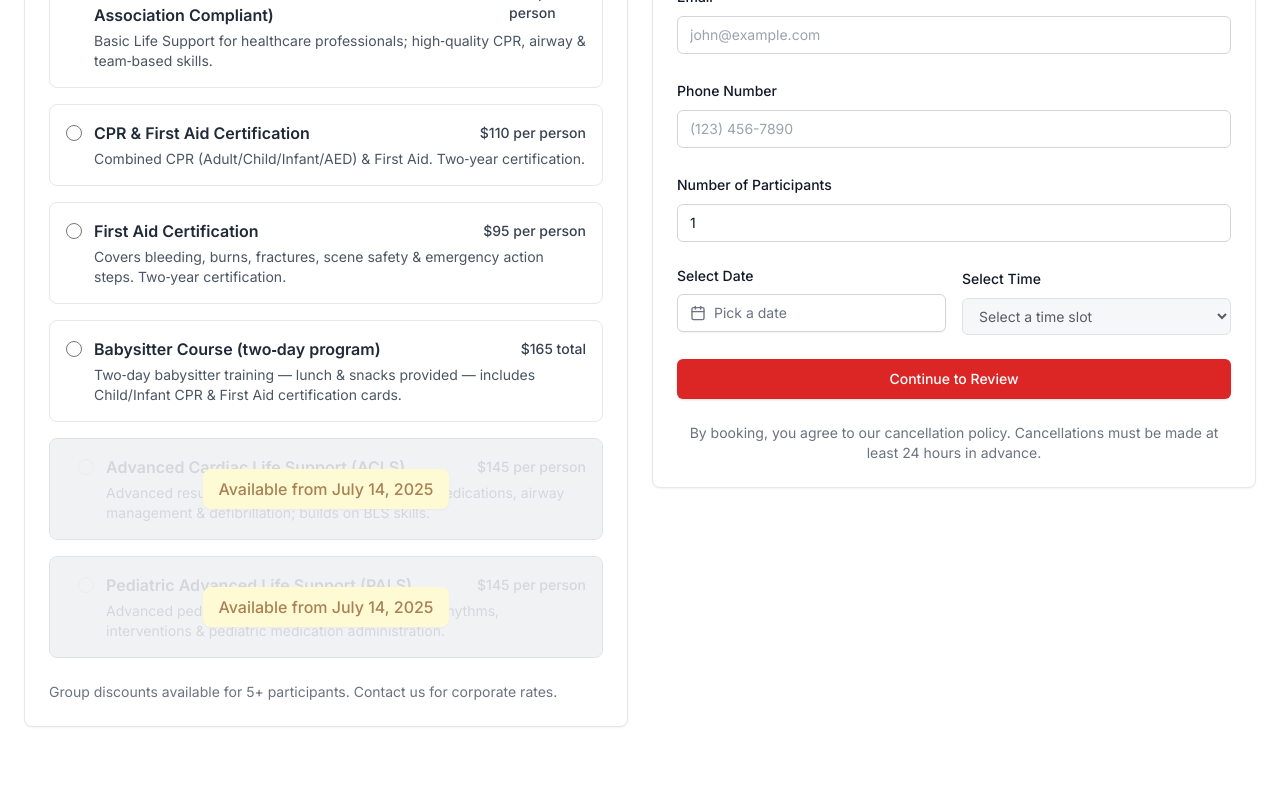
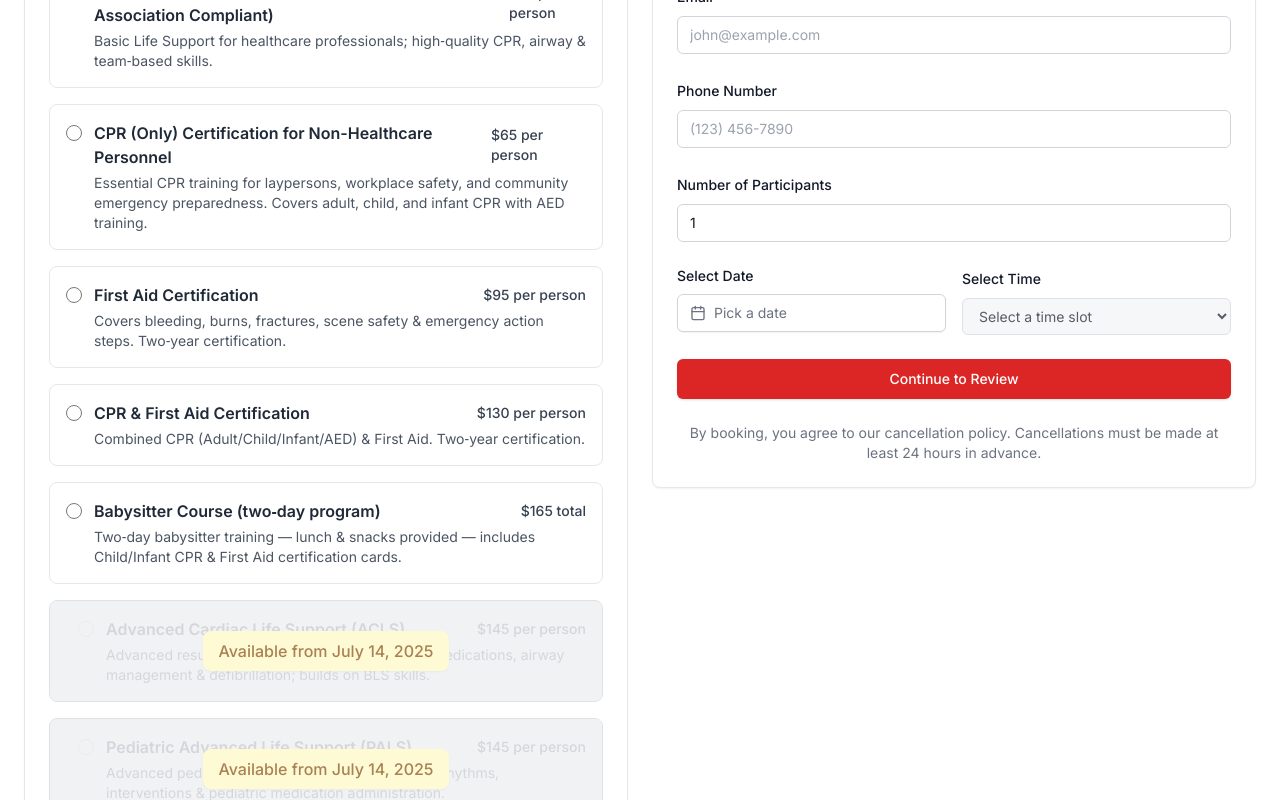
Before and after one commit to ysfpcm/cprr, a Next.js app: page /schedule in a window 1280 px wide. Shown: the part 800-1600 px from the top of the page. Built offline with nearby package versions, Linux system fonts and the light colour scheme.

Commit message:
Update service mappings to include "CPR Certification for Non-Healthcare Personnel" and adjust pricing for "First Aid Certification" and "BLS for Healthcare Providers". Enhance service details in the schedule and services pages, and add links in the site footer for better navigation.

```diff
--- a/app/api/bookings/route.ts
+++ b/app/api/bookings/route.ts
@@ -332,11 +332,12 @@ async function getSimplybookEventId(serviceName: string, companyLogin: string, t
     const serviceMap: Record<string, number> = {
       // Updated names and added ACLS/PALS
       "BLS for Healthcare Providers (American Heart Association Compliant)": 2,
+      "CPR (Only) Certification for Non-Healthcare Personnel": 9,
       "CPR & First Aid Certification": 3,
       "First Aid Certification": 4,
       "Babysitter Course (two‑day program)": 6,
       "Advanced Cardiac Life Support (ACLS)": 8, // Added ACLS
-      "Pediatric Advanced Life Support (PALS)": 9, // Added PALS
+      "Pediatric Advanced Life Support (PALS)": 10, // Added PALS
       "Test Payment (DELETE LATER)": 7,
     };
 
--- a/app/api/stripe/webhook/route.ts
+++ b/app/api/stripe/webhook/route.ts
@@ -48,6 +48,7 @@ function getSimplybookEventIdForService(serviceName: string): number {
   // Map service names to SimplyBookMe event IDs
   const serviceMap: Record<string, number> = {
     "BLS for Healthcare Providers": 2,
+    "CPR (Only) Certification for Non-Healthcare Personnel": 9,
     "CPR & First Aid Certification (AHA Guidelines)": 3,
     "First Aid Certification (AHA Guidelines)": 4,
     "Pediatric Training": 5,
--- a/app/booking-confirmation/page.tsx
+++ b/app/booking-confirmation/page.tsx
@@ -78,11 +78,12 @@ function BookingConfirmation() {
             // Map service names to SimplyBookMe event IDs
             const serviceMap: Record<string, number> = {
               "BLS for Healthcare Providers (American Heart Association Compliant)": 2,
+              "CPR (Only) Certification for Non-Healthcare Personnel": 9,
               "CPR & First Aid Certification": 3,
               "First Aid Certification": 4,
               "Babysitter Course (two‑day program)": 6,
               "Advanced Cardiac Life Support (ACLS)": 8,
-              "Pediatric Advanced Life Support (PALS)": 9,
+              "Pediatric Advanced Life Support (PALS)": 10,
               "Test Payment (DELETE LATER)": 7,
             };
 
--- a/app/dashboard/page.tsx
+++ b/app/dashboard/page.tsx
@@ -10,8 +10,22 @@ import { useRouter } from "next/navigation"
 // Define types for status filtering
 type FilterStatus = "all" | BookingStatus;
 
-// Available time slots for rescheduling
-const timeSlots: string[] = ["9:00 AM", "10:00 AM", "11:00 AM", "1:00 PM", "2:00 PM", "3:00 PM", "4:00 PM"]
+// Generate 24-hour time slots for rescheduling
+const generate24HourTimeSlots = () => {
+  const slots = []
+  for (let hour = 0; hour < 24; hour++) {
+    const time = new Date()
+    time.setHours(hour, 0, 0, 0)
+    slots.push(time.toLocaleTimeString('en-US', {
+      hour: 'numeric',
+      minute: '2-digit',
+      hour12: true
+    }))
+  }
+  return slots
+}
+
+const timeSlots: string[] = generate24HourTimeSlots()
 
 // Admin emails that are allowed to access the dashboard
 const ADMIN_EMAILS = ["marlx0879@gmail.com", "info@anytimecpr.com"]
--- a/app/schedule/page.tsx
+++ b/app/schedule/page.tsx
@@ -48,7 +48,22 @@ export default function SchedulePage() {
     time?: string;
   }>({})
 
-  const availableTimeSlots = ["9:00 AM", "10:00 AM", "11:00 AM", "1:00 PM", "2:00 PM", "3:00 PM", "4:00 PM"]
+  // Generate 24-hour time slots (every hour)
+  const generate24HourTimeSlots = () => {
+    const slots = []
+    for (let hour = 0; hour < 24; hour++) {
+      const time = new Date()
+      time.setHours(hour, 0, 0, 0)
+      slots.push(time.toLocaleTimeString('en-US', {
+        hour: 'numeric',
+        minute: '2-digit',
+        hour12: true
+      }))
+    }
+    return slots
+  }
+
+  const availableTimeSlots = generate24HourTimeSlots()
 
   const services: Service[] = [
     {
@@ -59,11 +74,11 @@ export default function SchedulePage() {
       simplybookId: 2
     },
     {
-      id: "cpr-first-aid",
-      name: "CPR & First Aid Certification",
-      price: "$110 per person",
-      description: "Combined CPR (Adult/Child/Infant/AED) & First Aid. Two‑year certification.",
-      simplybookId: 3
+      id: "cpr-non-healthcare",
+      name: "CPR (Only) Certification for Non-Healthcare Personnel",
+      price: "$65 per person",
+      description: "Essential CPR training for laypersons, workplace safety, and community emergency preparedness. Covers adult, child, and infant CPR with AED training.",
+      simplybookId: 9
     },
     {
       id: "first-aid",
@@ -71,6 +86,13 @@ export default function SchedulePage() {
       price: "$95 per person",
       description: "Covers bleeding, burns, fractures, scene safety & emergency action steps. Two‑year certification.",
       simplybookId: 4
+    },
+    {
+      id: "cpr-first-aid",
+      name: "CPR & First Aid Certification",
+      price: "$130 per person",
+      description: "Combined CPR (Adult/Child/Infant/AED) & First Aid. Two‑year certification.",
+      simplybookId: 3
     },
     {
       id: "babysitter",
@@ -112,6 +134,8 @@ export default function SchedulePage() {
       const serviceMap: { [key: string]: string } = {
         "cpr-first-aid-certification": "cpr-first-aid",
         "bls-certification": "bls",
+        "cpr-certification-for-non-healthcare-personnel": "cpr-non-healthcare",
+        "cpr-for-non-healthcare-personnel": "cpr-non-healthcare",
         "first-aid-certification": "first-aid",
         "babysitter-course": "babysitter",
       }
@@ -238,13 +262,16 @@ export default function SchedulePage() {
 
       switch (formData.service) {
         case "cpr-first-aid":
-          amount = 11000 * participants // $110.00
+          amount = 13000 * participants // $130.00
           break
         case "first-aid":
           amount = 9500 * participants // $95.00
           break
         case "bls":
           amount = 7500 * participants // Updated Price: $75.00
+          break
+        case "cpr-non-healthcare":
+          amount = 6500 * participants // $65.00
           break
         case "babysitter":
           amount = 16500 // Updated Price: $165.00 total (not per participant)
--- a/app/services/page.tsx
+++ b/app/services/page.tsx
@@ -2,7 +2,7 @@
 
 import Link from "next/link"
 import { motion } from "framer-motion"
-import { Award, Clock, Heart, Shield } from "lucide-react"
+import { Award, Clock, Heart, Shield, User } from "lucide-react"
 
 export default function ServicesPage() {
   const services = [
@@ -18,14 +18,14 @@ export default function ServicesPage() {
       ],
     },
     {
-      icon: Heart,
-      title: "CPR & First Aid Certification",
-      description: "Combined CPR (Adult/Child/Infant/AED) & First Aid. Two‑year certification.",
+      icon: User,
+      title: "CPR (Only) Certification for Non-Healthcare Personnel",
+      description: "Essential CPR training for laypersons, workplace safety, and community emergency preparedness.",
       features: [
         "Adult, Child, and Infant CPR",
         "AED (Automated External Defibrillator) training",
-        "Comprehensive First Aid skills",
-        "Two-year certification upon completion",
+        "Workplace safety compliance",
+        "Community emergency preparedness",
       ],
     },
     {
@@ -37,6 +37,17 @@ export default function ServicesPage() {
         "Burn and fracture management",
         "Scene safety assessment",
         "Emergency action steps",
+      ],
+    },
+    {
+      icon: Heart,
+      title: "CPR & First Aid Certification",
+      description: "Combined CPR (Adult/Child/Infant/AED) & First Aid. Two‑year certification.",
+      features: [
+        "Adult, Child, and Infant CPR",
+        "AED (Automated External Defibrillator) training",
+        "Comprehensive First Aid skills",
+        "Two-year certification upon completion",
       ],
     },
     {
--- a/components/site-footer.tsx
+++ b/components/site-footer.tsx
@@ -55,6 +55,11 @@ export function SiteFooter() {
               <li>
                 <Link href="/schedule?service=bls" className="text-gray-500 hover:text-gray-900 text-sm">
                   BLS for Healthcare Providers
+                </Link>
+              </li>
+              <li>
+                <Link href="/schedule?service=cpr-non-healthcare" className="text-gray-500 hover:text-gray-900 text-sm">
+                  CPR (Only) for Non-Healthcare Personnel
                 </Link>
               </li>
               <li>
```
